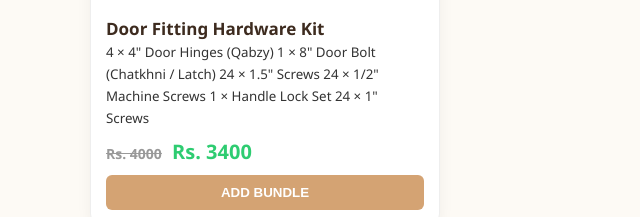
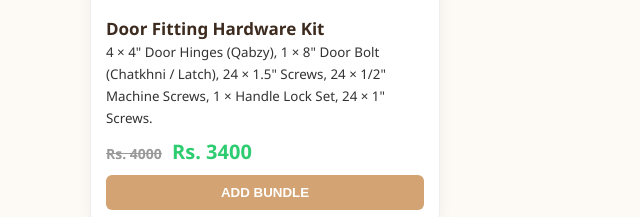
Before and after one commit to zawarahamed797-create/Waris-woods-, a plain HTML site: page index.html in a window 1280 px wide. Shown: the part 1004-1221 px from the top of the page, 0-640 px from the left. Drawn offline with Linux system fonts and the light colour scheme.

Commit message:
Update index.html

```diff
--- a/index.html
+++ b/index.html
@@ -137,12 +137,12 @@
             <img src="doorfitting.jpg" alt="Full Kitchen Bundle">
             <div class="card-body">
                 <h3 class="card-title">Door Fitting Hardware Kit</h3>
-                <small>4 × 4" Door Hinges (Qabzy)
-1 × 8" Door Bolt (Chatkhni / Latch)
-24 × 1.5" Screws
-24 × 1/2" Machine Screws
-1 × Handle Lock Set
-24 × 1" Screws
+                <small>4 × 4" Door Hinges (Qabzy),
+1 × 8" Door Bolt (Chatkhni / Latch),
+24 × 1.5" Screws,
+24 × 1/2" Machine Screws,
+1 × Handle Lock Set,
+24 × 1" Screws.
                 </small>
                 <div class="card-price"><span class="old-price">Rs. 4000</span> Rs. 3400</div>
                 <button class="btn-add" onclick="addToCart('Door Fitting Kit', 3400)">Add Bundle</button>
```
